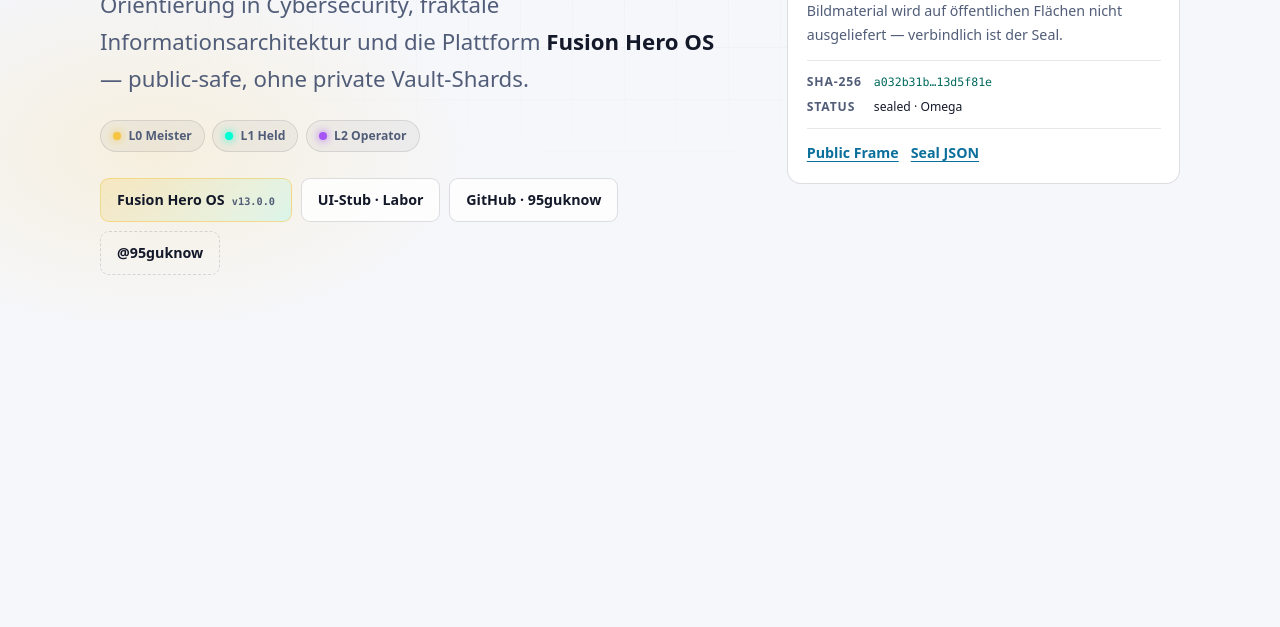
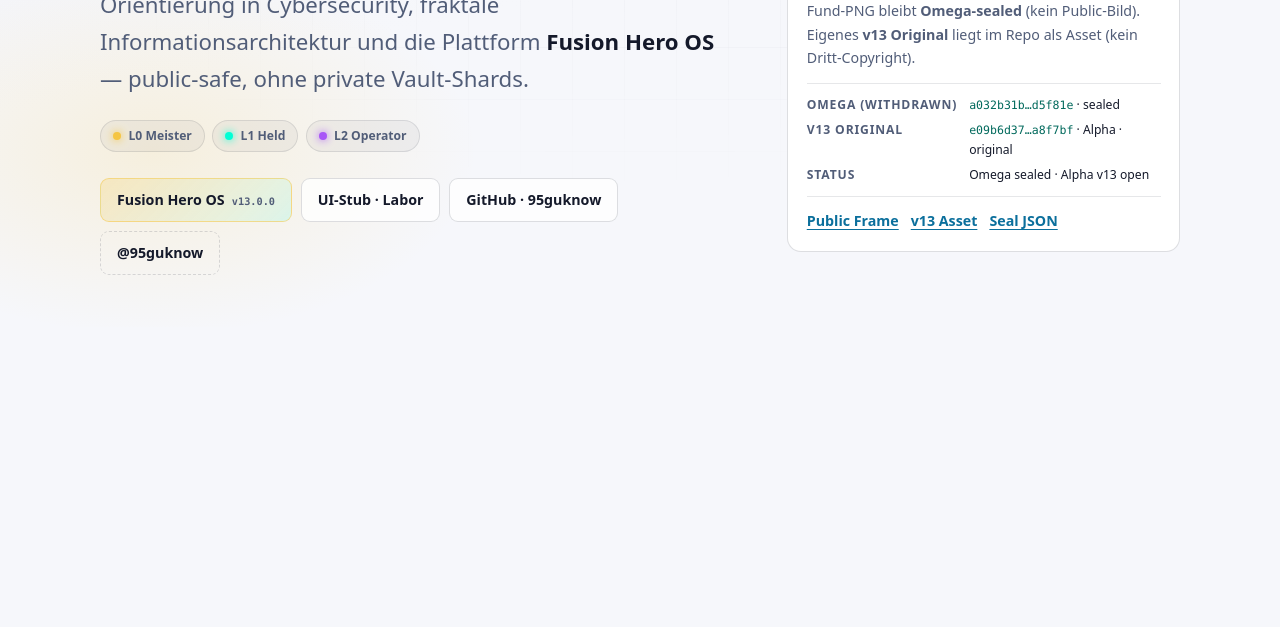
Before and after one commit to 95guknow/95guknow.github.io, a plain HTML site: page index.html in a window 1280 px wide. Shown: the part 473-1100 px from the top of the page. Drawn offline with Linux system fonts and the light colour scheme.

Commit message:
feat(site): Meister Hasch dual seal — Omega withdrawn + v13 original hash
Landing integrity card now shows Omega sealed hash (no public image) and
v13 original SHA-256 with link to meister_hasch_v13.png on fusion-hero-os.

```diff
--- a/index.html
+++ b/index.html
@@ -114,17 +114,21 @@
       <div class="integrity">
         <h2 class="integrity__title">Meister Hasch</h2>
         <p class="integrity__note">
-          Instruction Frame · Labor · public-safe. Das Bildmaterial wird auf
-          öffentlichen Flächen nicht ausgeliefert — verbindlich ist der Seal.
+          Instruction Frame · Labor · public-safe. Fremd-Fund-PNG bleibt
+          <strong>Omega-sealed</strong> (kein Public-Bild). Eigenes
+          <strong>v13 Original</strong> liegt im Repo als Asset (kein Dritt-Copyright).
         </p>
         <dl class="integrity__grid">
-          <dt>SHA-256</dt>
-          <dd><code class="hash">a032b31b…13d5f81e</code></dd>
+          <dt>Omega (withdrawn)</dt>
+          <dd><code class="hash">a032b31b…d5f81e</code> · sealed</dd>
+          <dt>v13 Original</dt>
+          <dd><code class="hash">e09b6d37…a8f7bf</code> · Alpha · original</dd>
           <dt>Status</dt>
-          <dd>sealed · Omega</dd>
+          <dd>Omega sealed · Alpha v13 open</dd>
         </dl>
         <div class="integrity__links">
           <a href="https://github.com/95guknow/fusion-hero-os/blob/main/docs/dissertation/MEISTER_HASCH_PUBLIC.md">Public Frame</a>
+          <a href="https://github.com/95guknow/fusion-hero-os/blob/main/docs/dissertation/assets/meister_hasch_v13.png">v13 Asset</a>
           <a href="https://github.com/95guknow/fusion-hero-os/blob/main/docs/dissertation/alpha_meister_hasch.seal.json">Seal JSON</a>
         </div>
       </div>
```
